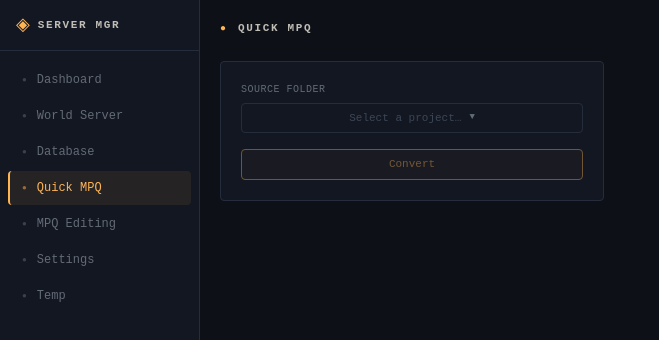
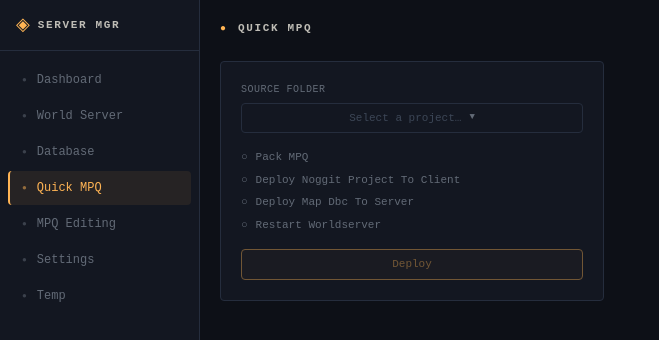
Before and after one commit to ArfySaysHi/acman, a React (Vite) app: page /quickmpq in a window 1280 px wide. Shown: the top 340 px of the page, without its empty margins (0-659 px from the left). Built offline with nearby package versions, Linux system fonts and the light colour scheme.

Commit message:
added feedback to the deploy process

```diff
--- /dev/null
+++ b/src/hooks/useDeployPipeline.ts
@@ -0,0 +1,68 @@
+import { invoke } from "@tauri-apps/api/core";
+import { listen } from "@tauri-apps/api/event";
+import { useEffect, useRef, useState } from "react";
+
+export type StepStatus = "pending" | "active" | "done" | "error";
+
+export interface PipelineStep {
+  name: string;
+  status: StepStatus;
+}
+
+const STEPS = [
+  "Pack MPQ",
+  "Deploy Noggit Project To Client",
+  "Deploy Map Dbc To Server",
+  "Restart Worldserver",
+];
+
+export default function useDeployPipeline() {
+  const [running, setRunning] = useState(false);
+  const [error, setError] = useState<string | null>(null);
+  const [steps, setSteps] = useState<PipelineStep[]>(
+    STEPS.map((name) => ({ name, status: "pending" })),
+  );
+
+  const unlistenRef = useRef<(() => void) | null>(null);
+
+  useEffect(() => {
+    return () => unlistenRef.current?.();
+  }, []);
+
+  const reset = () => {
+    setSteps(STEPS.map((name) => ({ name, status: "pending" })));
+    setError(null);
+  };
+
+  const run = async (projectName: string, patchName: string) => {
+    if (running) return;
+    reset();
+    setRunning(true);
+
+    unlistenRef.current = await listen<string>("deploy_progress", (event) => {
+      setSteps((prev) =>
+        prev.map((step, i) => {
+          if (step.name === event.payload) return { ...step, status: "active" };
+          if (prev[i + 1]?.name === event.payload && step.status === "active")
+            return { ...step, status: "done" };
+          return step;
+        }),
+      );
+    });
+
+    try {
+      await invoke("deploy_noggit_project", { projectName, patchName });
+      setSteps((prev) =>
+        prev.map((s) => ({ ...s, status: s.status === "pending" ? "pending" : "done" })),
+      );
+    } catch (err) {
+      setError(`${err}`);
+      setSteps((prev) => prev.map((s) => (s.status === "active" ? { ...s, status: "error" } : s)));
+    } finally {
+      unlistenRef.current?.();
+      setRunning(false);
+    }
+  };
+
+  return { steps, running, error, run };
+}
--- a/src/pages/QuickMpq.tsx
+++ b/src/pages/QuickMpq.tsx
@@ -1,37 +1,37 @@
+import { useEffect, useState } from "react";
 import { invoke } from "@tauri-apps/api/core";
-import { useEffect, useState } from "react";
 import ProjectDropdown from "../components/dropdowns/ProjectDropdown";
+import useDeployPipeline from "../hooks/useDeployPipeline";
+
+const STATUS_ICON: Record<string, string> = {
+  pending: "○",
+  active: "◉",
+  done: "✓",
+  error: "✕",
+};
+
+const STATUS_COLOR: Record<string, string> = {
+  pending: "text-ayu-dim",
+  active: "text-ayu-orange",
+  done: "text-ayu-green",
+  error: "text-red-400",
+};
 
 export default function QuickMpq() {
-  const [converting, setConverting] = useState(false);
-  const [done, setDone] = useState(false);
   const [projects, setProjects] = useState<string[]>([]);
   const [selected, setSelected] = useState<string | null>(null);
+  const { steps, running, error, run } = useDeployPipeline();
 
   useEffect(() => {
     invoke<string[]>("get_noggit_projects")
-      .then((projects) => {
-        setProjects(projects);
-        if (projects.length > 0) setSelected(projects[0]);
+      .then((p) => {
+        setProjects(p);
+        if (p.length > 0) setSelected(p[0]);
       })
       .catch(console.error);
   }, []);
 
-  const deployToClient = async () => {
-    if (converting || !selected) return;
-    setConverting(true);
-    try {
-      await invoke("deploy_noggit_project", {
-        projectName: selected,
-        patchName: "patch-9.mpq",
-      });
-      setDone(true);
-    } catch (err) {
-      console.error("Failed to deploy mpq:", err);
-    } finally {
-      setConverting(false);
-    }
-  };
+  const allDone = steps.every((s) => s.status === "done");
 
   return (
     <div>
@@ -48,21 +48,31 @@ export default function QuickMpq() {
             projects={projects}
             selected={selected}
             onSelect={setSelected}
-            disabled={converting}
+            disabled={running}
           />
         </div>
 
-        <div className="flex gap-2">
-          <button
-            onMouseDown={deployToClient}
-            disabled={!selected || converting}
-            className={`ayu-btn ayu-btn-md flex-1 ${
-              done ? "ayu-btn-green" : "ayu-btn-orange"
-            }`}
-          >
-            {converting ? "Converting…" : done ? "✓ Done" : "Convert"}
-          </button>
+        <div className="flex flex-col gap-1.5">
+          {steps.map((step) => (
+            <div
+              key={step.name}
+              className={`flex items-center gap-2 text-[11px] ${STATUS_COLOR[step.status]}`}
+            >
+              <span>{STATUS_ICON[step.status]}</span>
+              <span>{step.name}</span>
+            </div>
+          ))}
         </div>
+
+        {error && <div className="text-red-400 text-[11px] wrap-break-words">{error}</div>}
+
+        <button
+          onMouseDown={() => selected && run(selected, "patch-9.mpq")}
+          disabled={!selected || running}
+          className={`ayu-btn ayu-btn-md ${allDone ? "ayu-btn-green" : "ayu-btn-orange"}`}
+        >
+          {running ? "Deploying…" : allDone ? "✓ Done" : "Deploy"}
+        </button>
       </div>
     </div>
   );
```
